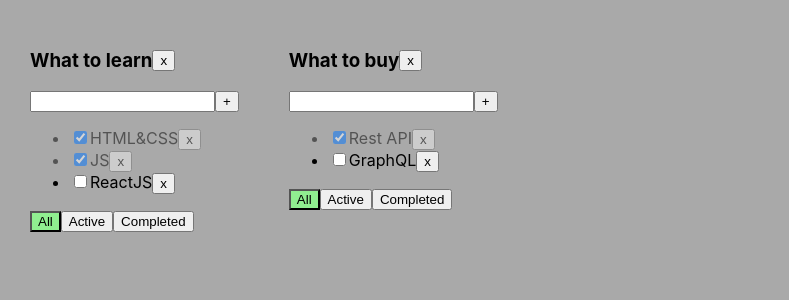
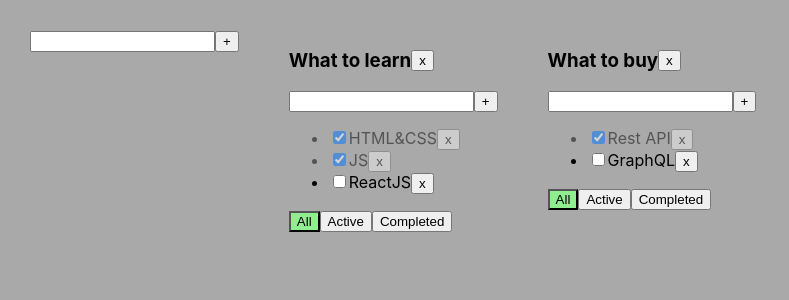
Before and after one commit to L1bertyCode/todolist, a React (Create React App) app: page / in a window 1280 px wide. Shown: the top 300 px of the page, without its empty margins (0-789 px from the left). Built offline with nearby package versions, Linux system fonts and the light colour scheme.

Commit message:
cr:AIF, A:aTl, Tl:AIF,rm:i

```diff
--- /dev/null
+++ b/src/AddItemForm.tsx
@@ -0,0 +1,44 @@
+import { Button } from './Button'
+import { ChangeEvent, KeyboardEvent, useState } from 'react'
+
+type PropsType = {
+  addItem: (title: string) => void
+}
+
+export const AddItemForm = ({ addItem }: PropsType) => {
+  const [title, setTitle] = useState('')
+  const [error, setError] = useState<string | null>(null)
+
+  const addItemHandler = () => {
+    if (title.trim() !== '') {
+      addItem(title.trim())
+      setTitle('')
+    } else {
+      setError('Title is required')
+    }
+  }
+
+  const changeItemHandler = (event: ChangeEvent<HTMLInputElement>) => {
+    setTitle(event.currentTarget.value)
+  }
+
+  const addItemOnKeyUpHandler = (event: KeyboardEvent<HTMLInputElement>) => {
+    setError(null)
+    if (event.key === 'Enter') {
+      addItemHandler()
+    }
+  }
+
+  return (
+    <div>
+      <input
+        className={error ? 'error' : ''}
+        value={title}
+        onChange={changeItemHandler}
+        onKeyUp={addItemOnKeyUpHandler}
+      />
+      <Button title={'+'} onClick={addItemHandler} />
+      {error && <div className={'error-message'}>{error}</div>}
+    </div>
+  )
+}
--- a/src/App.tsx
+++ b/src/App.tsx
@@ -2,6 +2,7 @@ import { useState } from 'react'
 import './App.css'
 import { Todolist } from './Todolist'
 import { v1 } from 'uuid'
+import { AddItemForm } from './AddItemForm'
 
 
 
@@ -66,12 +67,16 @@ function App() {
     setTodolists([...todolists.filter(tl => tl.id !== todolistId)])
     delete tasks[todolistId]
     setTasks({ ...tasks })
-    console.log(tasks);
-
   }
 
+  const addTodolist = (title: string) => {
+    const newId = v1()
+    setTodolists([{ id: newId, title, filter: "all" }, ...todolists])
+    setTasks({ [newId]: [], ...tasks })
+  }
   return (
     <div className="App">
+      <AddItemForm addItem={addTodolist} />
       {todolists.map(tl => {
         let tasksForTodolist = tasks[tl.id]
         if (tl.filter === "active") {
--- a/src/Todolist.tsx
+++ b/src/Todolist.tsx
@@ -1,6 +1,7 @@
 import { ChangeEvent, KeyboardEvent, useState } from "react"
 import { FilterValuesType, TaskType } from "./App"
 import { Button } from "./Button"
+import { AddItemForm } from "./AddItemForm"
 
 type PropsType = {
   todolistId: string
@@ -15,16 +16,10 @@ type PropsType = {
 }
 export const Todolist = ({ todolistId, title, tasks, filter, removeTask, changeFilter, addTask, changeTaskStatus, removeTodolist }: PropsType
 ) => {
-  const [value, setValue] = useState<string>("")
-  const [error, setError] = useState<string | null>(null)
 
-  const addTaskHandler = () => {
-    if (value.trim()) {
-      addTask(value, todolistId)
-      setValue("")
-    } else {
-      setError("Title is required")
-    }
+  const addTaskCallback = (title: string) => {
+    addTask(title, todolistId)
+
   }
 
   const changeFilterTasksHandler = (filter: FilterValuesType) => {
@@ -40,22 +35,9 @@ export const Todolist = ({ todolistId, title, tasks, filter, removeTask, changeF
       <div className={'todolist-title-container'}>
         <h3>{title}</h3>
         <Button title={'x'} onClick={removeTodolistHandler} />
+
       </div>
-      <div>
-        <input
-          className={error ? "error" : ""}
-          value={value}
-          onChange={(e: ChangeEvent<HTMLInputElement>) => setValue(e.currentTarget.value)}
-          onKeyUp={(e: KeyboardEvent<HTMLInputElement>) => {
-            setError(null)
-            if (e.key === "Enter") {
-              addTaskHandler()
-            }
-          }}
-        />
-        <button onClick={addTaskHandler}>+</button>
-        {error && <div className={"error-message"}>{error}</div>}
-      </div>
+      <AddItemForm addItem={addTaskCallback} />
       {tasks.length === 0 ? (
         <p>Тасок нет</p>
       ) : (
```
